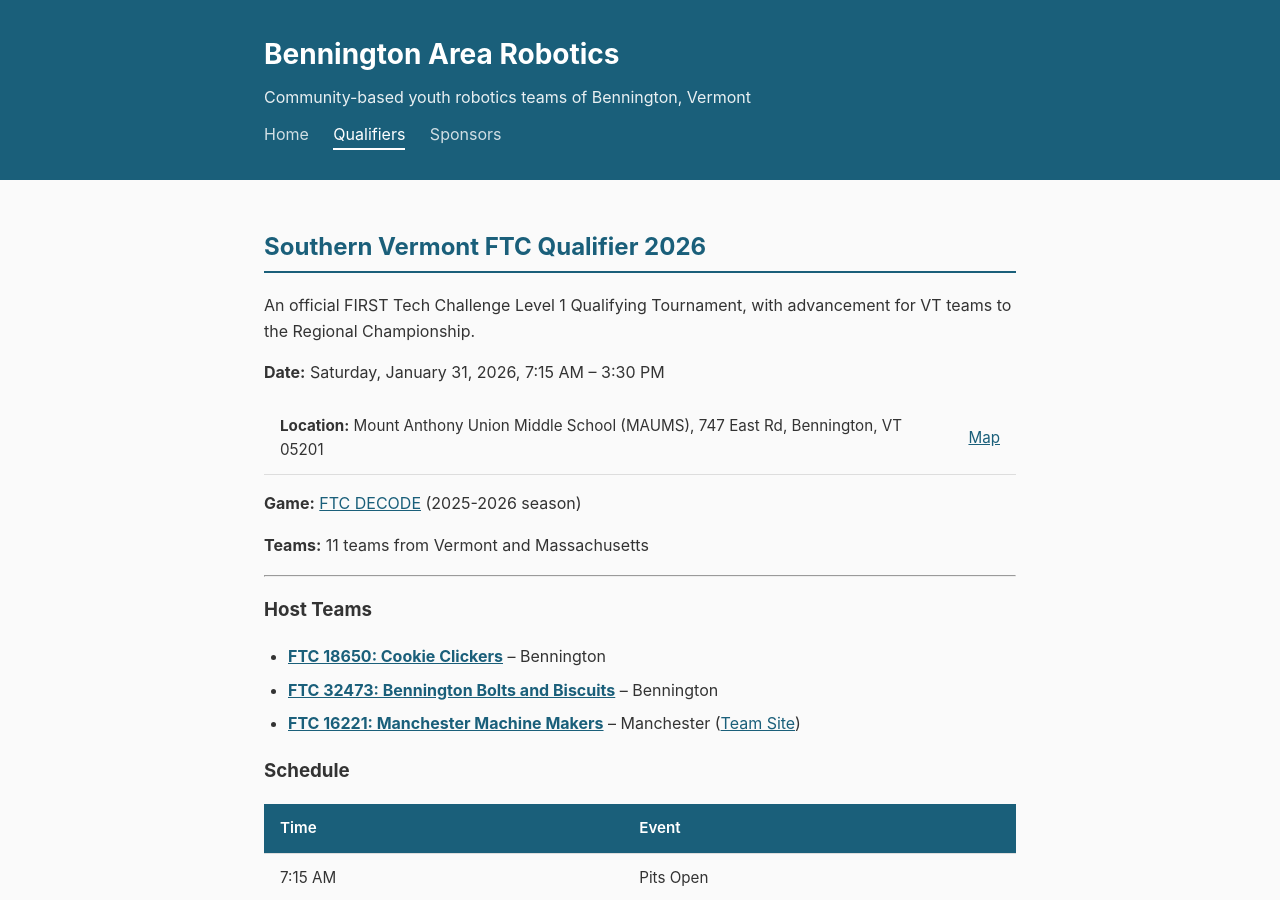
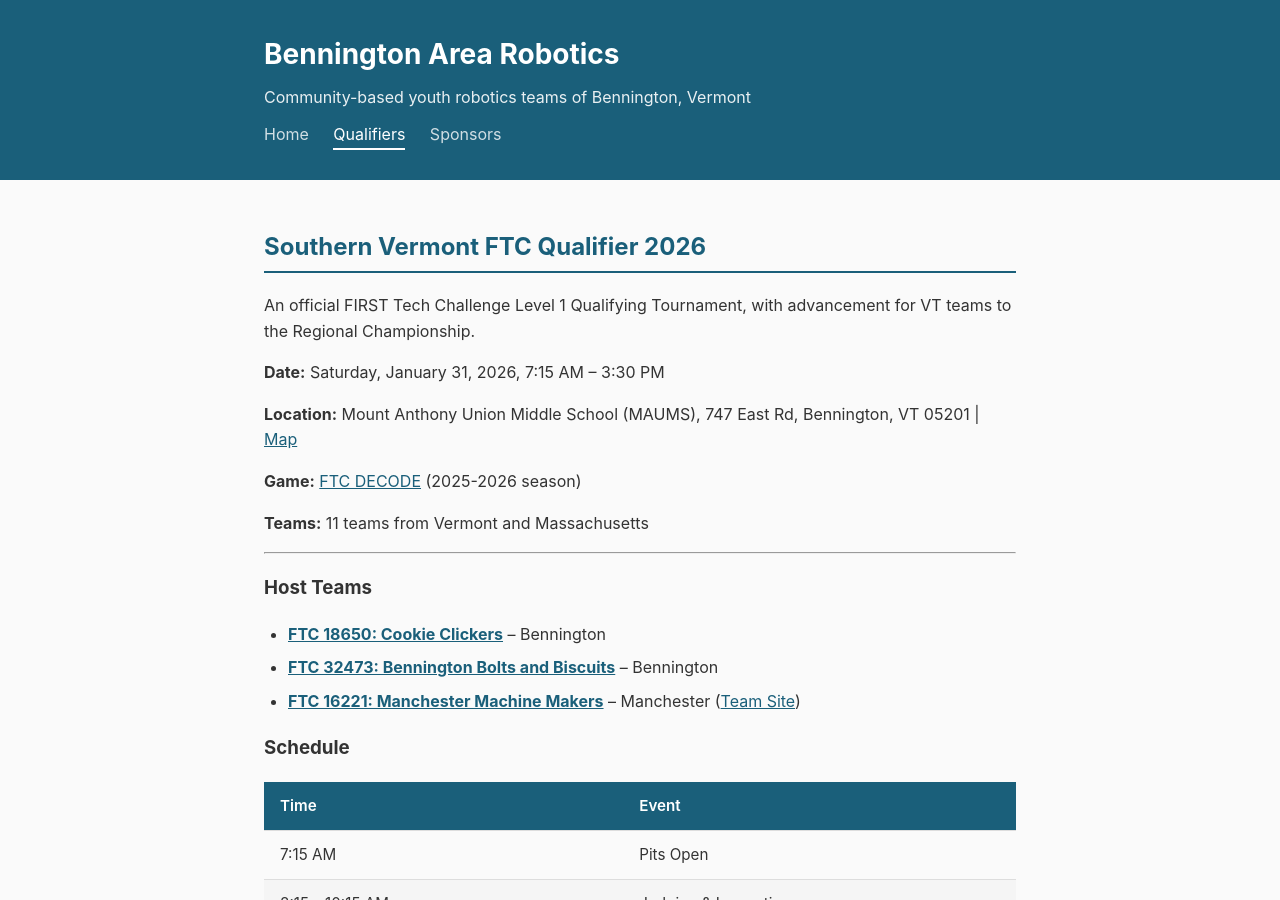
Before and after one commit to bennington-area-robotics/bennington-area-robotics.github.io, a Jekyll site: the page built from events/bennington-qualifier-2026.md, in a window 1280 px wide and 900 px high. Built offline with Jekyll 4.4.1, drawn with Linux system fonts in a browser that asks for light colours.

Commit message:
small tweak

```diff
--- a/events/bennington-qualifier-2026.md
+++ b/events/bennington-qualifier-2026.md
@@ -9,7 +9,7 @@ An official FIRST Tech Challenge Level 1 Qualifying Tournament, with advancement
 
 **Date:** Saturday, January 31, 2026, 7:15 AM – 3:30 PM
 
-**Location:** Mount Anthony Union Middle School (MAUMS), 747 East Rd, Bennington, VT 05201 | [Map](https://maps.app.goo.gl/zE9WbCbWNENq3pGUA){:target="_blank"}
+**Location:** Mount Anthony Union Middle School (MAUMS), 747 East Rd, Bennington, VT 05201 \| [Map](https://maps.app.goo.gl/zE9WbCbWNENq3pGUA){:target="_blank"}
 
 **Game:** [FTC DECODE](https://www.firstinspires.org/programs/ftc/game-and-season){:target="_blank"} (2025-2026 season)
 
```
